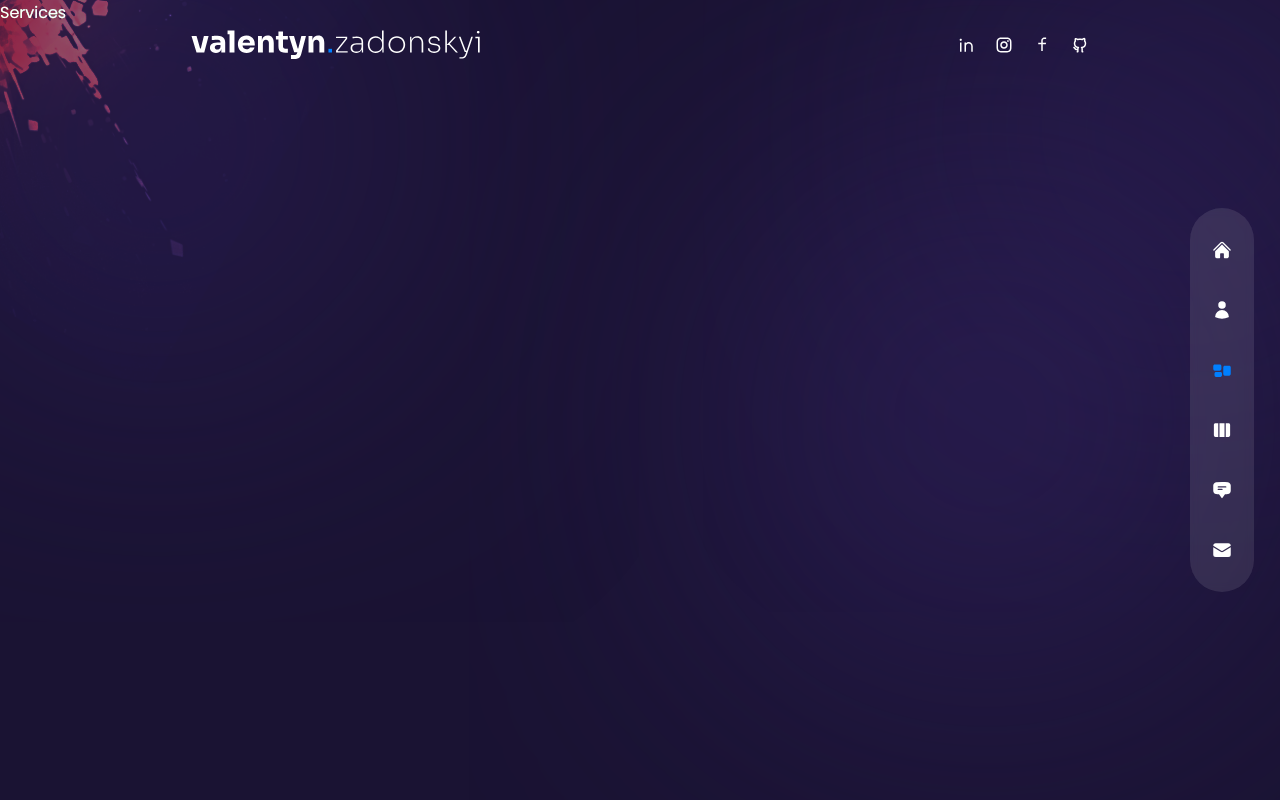
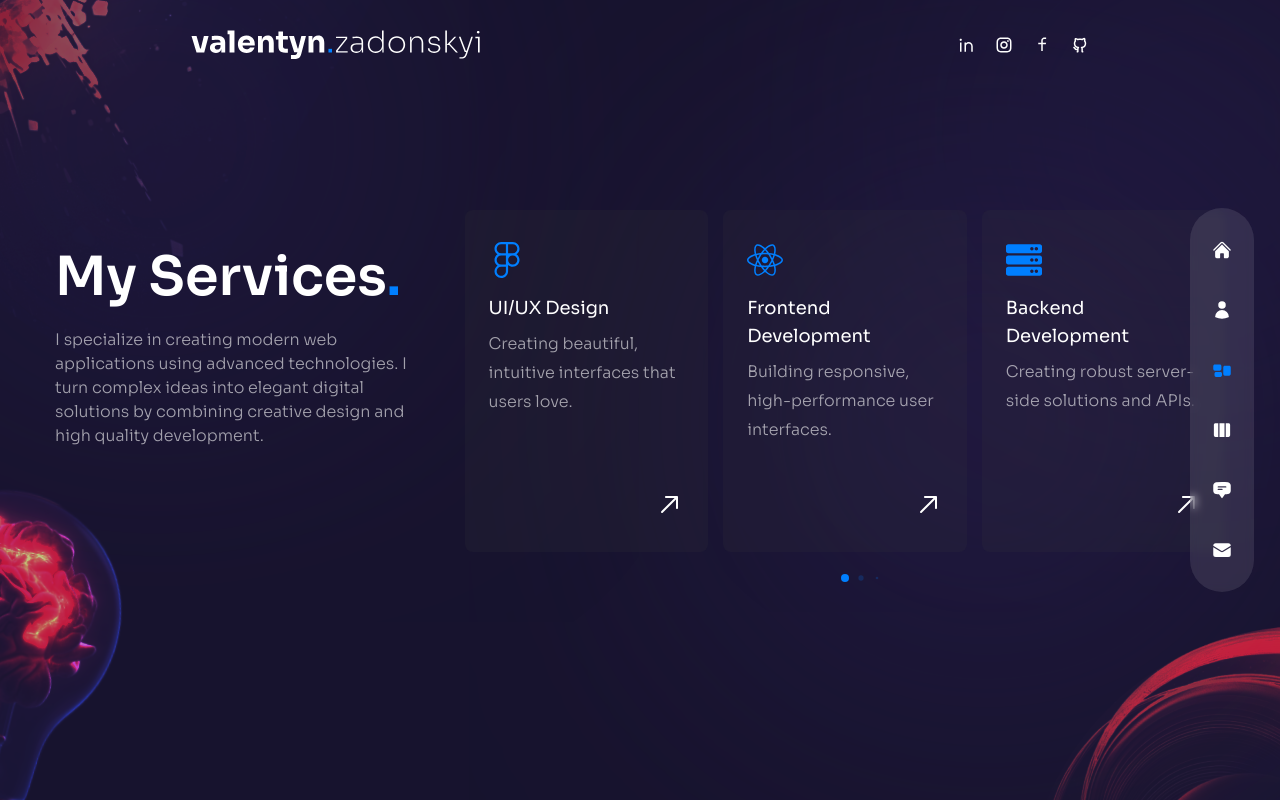
Before and after one commit to Valentynlang/my-portfolio-website, a Next.js app: page /services in a window 1280 px wide. Built offline with nearby package versions, Linux system fonts and the light colour scheme.

Commit message:
feature/ created a services page

```diff
--- a/components/Bulb.tsx
+++ b/components/Bulb.tsx
@@ -1,7 +1,10 @@
 import React from 'react';
+import Image from 'next/image';
 
 const Bulb: React.FC = () => {
-  return <div>Bulb</div>;
+  return <div className='absolute -left-36 -bottom-20 rotate-12 mix-blend-color-dodge animate-pulse duration-75 z-10 w-[200px] xl:w-[260px] '>
+    <Image src={'/bulb.png'} alt='bulb' width={260} height={200} className='w-full h-full'/>
+  </div>;
 
 };
 
--- a/components/Layout.tsx
+++ b/components/Layout.tsx
@@ -1,19 +1,19 @@
 import React from 'react';
+import { Sora } from 'next/font/google';
+import Nav from './Nav';
 import Header from './Header';
-import Nav from './Nav';
 import TopLeftImg from './TopLeftImg';
-import { Poppins } from 'next/font/google';
 import Head from 'next/head';
 
-const poppins = Poppins({
+const sora = Sora({
   subsets: ['latin'],
-  variable: '--font-poppins',
-  weight: ['100', '200', '300', '400', '500', '600', '700', '800', '900'],
+  weight: ['100', '200', '300', '400', '500', '600', '700', '800'],
+  variable: '--font-sora',
 });
 
 const Layout: React.FC<{ children: React.ReactNode }> = ({ children }) => {
   return (
-    <div className={`page bg-site text-white bg-cover bg-no-repeat ${poppins.variable} font-poppins relative`}>
+    <div className={`page bg-site text-white bg-cover bg-no-repeat ${sora.variable} font-sora relative`}>
       <Head>
         <title>Portfolio - Creative Developer</title>
         <meta name="description" content="Professional portfolio showcasing creative development work" />
--- a/components/ServiceSlider.tsx
+++ b/components/ServiceSlider.tsx
@@ -1,44 +1,171 @@
-import { CommonProps } from '@/types';
-import React from 'react';
+import React, { useState } from 'react';
 import {
-  RxCrop,
-  RxPencil2,
-  RxDesktop,
-  RxReader,
-  RxRocket,
+  RxArrowTopRight,
+  RxCross1,
 } from "react-icons/rx";
+import {
+  FaFigma,
+  FaReact,
+  FaServer,
+  FaCode,
+  FaTools,
+  FaRocket
+} from "react-icons/fa";
+import { Pagination, FreeMode } from 'swiper/modules';
+import { Swiper, SwiperSlide } from 'swiper/react';
+import 'swiper/css';
+import 'swiper/css/pagination';
+import 'swiper/css/free-mode';
+import { motion, AnimatePresence } from 'framer-motion';
 
 
 const serviceData = [
   {
-    icon: <RxCrop />,
-    title: 'Branding',
-    description: 'Lorem ipsum dolor sit amet, consectetur adipiscing elit.',
+    icon: <FaFigma />,
+    title: 'UI/UX Design',
+    description: 'Creating beautiful, intuitive interfaces that users love.',
+    details: 'I specialize in crafting user-centered design solutions that combine aesthetics with functionality. My design process includes user research, wireframing, prototyping, and iterative testing to ensure the final product meets both business goals and user needs. I create responsive designs that work seamlessly across all devices and screen sizes.'
   },
   {
-    icon: <RxPencil2 />,
-    title: 'Design',
-    description: 'Lorem ipsum dolor sit amet, consectetur adipiscing elit.',
+    icon: <FaReact />,
+    title: 'Frontend Development',
+    description: 'Building responsive, high-performance user interfaces.',
+    details: 'I develop frontend applications using the latest technologies including React, Next.js, TypeScript and modern CSS frameworks. My focus is on creating fast-loading, accessible, and responsive interfaces. I implement state management solutions, optimize application performance, and ensure cross-browser compatibility.'
   },
   {
-    icon: <RxDesktop />,
-    title: 'Development',
-    description: 'Lorem ipsum dolor sit amet, consectetur adipiscing elit.',
+    icon: <FaServer />,
+    title: 'Backend Development',
+    description: 'Creating robust server-side solutions and APIs.',
+    details: 'I build scalable backend systems using Node.js, Express, MongoDB, PostgreSQL and other modern technologies. My backend solutions include secure authentication systems, RESTful and GraphQL APIs, database design and optimization, and server-side logic. I implement best practices for security, performance, and maintainability.'
   },
   {
-    icon: <RxReader />,
-    title: 'Copywriting',
-    description: 'Lorem ipsum dolor sit amet, consectetur adipiscing elit.',
+    icon: <FaCode />,
+    title: 'Full-Stack Applications',
+    description: 'End-to-end development of complete web applications.',
+    details: 'I offer comprehensive full-stack development services, handling everything from database design to frontend implementation. My full-stack solutions integrate frontend and backend seamlessly, providing a cohesive user experience. I can build complete applications from scratch or expand existing systems with new features and capabilities.'
   },
   {
-    icon: <RxRocket />,
-    title: 'SEO',
-    description: 'Lorem ipsum dolor sit amet, consectetur adipiscing elit.',
+    icon: <FaTools />,
+    title: 'Maintenance & Support',
+    description: 'Ongoing support, bug fixes, and feature enhancements.',
+    details: 'I provide ongoing maintenance and support services to keep your web applications running smoothly. Services include troubleshooting and bug fixes, performance optimization, security updates, feature enhancements, and technical support. I can take over existing projects, provide code reviews, and implement improvements to legacy systems.'
+  },
+  {
+    icon: <FaRocket />,
+    title: 'Performance Optimization',
+    description: 'Improving the speed, efficiency and usability of web applications.',
+    details: 'I specialize in optimizing web applications for maximum performance. My optimization services include code refactoring, reducing load times, optimizing database queries, implementing caching strategies, optimizing assets (images, scripts, styles), and enhancing overall application responsiveness. I use modern tools and techniques to measure and improve performance metrics.'
   },
 ];
 
 const ServiceSlider: React.FC = () => {
-  return <div>Service Slider</div>;
+  const [selectedService, setSelectedService] = useState<number | null>(null);
+
+  const openModal = (index: number) => {
+    setSelectedService(index);
+  };
+
+  const closeModal = () => {
+    setSelectedService(null);
+  };
+
+  return (
+    <>
+      <Swiper
+        breakpoints={{
+          320: {
+            slidesPerView: 1,
+            spaceBetween: 15,
+          },
+          640: {
+            slidesPerView: 3,
+            spaceBetween: 15,
+          },
+        }}
+        freeMode={true}
+        pagination={{
+          clickable: true,
+          dynamicBullets: true,
+        }}
+        modules={[FreeMode, Pagination]}
+        className='h-[280px] sm:h-[380px]'
+      >
+        {serviceData.map((item, index) => {
+          return (
+            <SwiperSlide key={index}>
+              <div
+                className='bg-[rgba(65,65,65,0.15)] h-max md:min-h-[90%] rounded-lg px-6 py-8 flex flex-col justify-between group cursor-pointer hover:bg-[rgba(89,209,250,0.15)] transition-all duration-300'
+                onClick={() => openModal(index)}
+              >
+                <div className='text-4xl text-accent mb-4'>{item.icon}</div>
+                <div className='mb-2'>
+                  <div className='mb-2 text-lg'>{item.title}</div>
+                  <div className='max-w-[350px] leading-normal'><p>{item.description}</p></div>
+                </div>
+                <div className='text-3xl self-end mt-auto'>
+                  <RxArrowTopRight className='group-hover:text-accent group-hover:rotate-45 transition-all duration-300' />
+                </div>
+              </div>
+            </SwiperSlide>
+          );
+        })}
+      </Swiper>
+
+      <AnimatePresence>
+        {selectedService !== null && (
+          <motion.div
+            initial={{ opacity: 0 }}
+            animate={{ opacity: 1 }}
+            exit={{ opacity: 0 }}
+            className="fixed inset-0 bg-black/80 z-50 flex items-center justify-center p-4"
+            onClick={closeModal}
+          >
+            <motion.div
+              initial={{ scale: 0.9, opacity: 0 }}
+              animate={{ scale: 1, opacity: 1 }}
+              exit={{ scale: 0.9, opacity: 0 }}
+              className="bg-[#1F1F2F] p-6 rounded-lg max-w-md w-full relative"
+              onClick={(e) => e.stopPropagation()}
+            >
+              <button
+                className="absolute top-4 right-4 text-white/60 hover:text-white transition-colors"
+                onClick={closeModal}
+              >
+                <RxCross1 className="text-2xl" />
+              </button>
+
+              <div className="flex items-center mb-4">
+                <div className="text-4xl text-accent mr-4">
+                  {serviceData[selectedService].icon}
+                </div>
+                <h3 className="text-2xl font-semibold">
+                  {serviceData[selectedService].title}
+                </h3>
+              </div>
+
+              <p className="text-white/80 mb-4">
+                {serviceData[selectedService].description}
+              </p>
+
+              <div className="border-t border-white/10 pt-4">
+                <h4 className="text-lg font-medium mb-2">Service Details:</h4>
+                <p className="text-white/60">
+                  {serviceData[selectedService].details}
+                </p>
+              </div>
+
+              <button
+                className="mt-6 bg-accent hover:bg-accent/80 text-white py-2 px-4 rounded w-full transition-colors"
+                onClick={closeModal}
+              >
+                Close
+              </button>
+            </motion.div>
+          </motion.div>
+        )}
+      </AnimatePresence>
+    </>
+  );
 };
 
 export default ServiceSlider;
--- a/pages/_app.tsx
+++ b/pages/_app.tsx
@@ -5,9 +5,9 @@ import Transition from '@/components/Transition';
 import { useRouter } from 'next/router';
 import { AnimatePresence, motion } from 'framer-motion';
 
-
 function MyApp({ Component, pageProps }: AppProps) {
   const router = useRouter();
+
   return (
     <Layout>
       <AnimatePresence mode="wait">
--- a/pages/services/index.tsx
+++ b/pages/services/index.tsx
@@ -1,7 +1,42 @@
-import type { NextPage } from "next";
+import Circles from "@/components/Circles";
+import ServiceSlider from "@/components/ServiceSlider";
+import { motion } from "framer-motion";
+import { fadeIn } from "@/variants";
+import Bulb from "@/components/Bulb";
 
 const Services = () => {
-  return <div>Services</div>;
+  return (
+  <div className="h-full bg-primary/30 py-36 flex items-center ">
+    <Circles />
+    <div className="container mx-auto">
+      <div className="flex flex-col xl:flex-row gap-x-8">
+        <div className="text-center flex flex-col  xl:w-[30vw] lg:text-left mb-4 xl:mb-0">
+          <motion.h2 className="h2 xl:mt-8"
+            initial='hidden'
+            animate='show'
+            variants={fadeIn('up', 0.2)}
+          >
+            My Services<span className="text-accent">.</span>
+          </motion.h2>
+          <motion.p className="max-w-[400px] leading-normal"
+            initial='hidden'
+            animate='show'
+            variants={fadeIn('up', 0.4)}
+          >
+            I specialize in creating modern web applications using advanced technologies. I turn complex ideas into elegant digital solutions by combining creative design and high quality development.
+          </motion.p>
+        </div>
+        <motion.div className="w-full xl:max-w-[65%]"
+          initial='hidden'
+          animate='show'
+          variants={fadeIn('up', 0.6)}
+        >
+          <ServiceSlider />
+        </motion.div>
+      </div>
+    </div>
+    <Bulb />
+  </div>)
 };
 
 export default Services;
--- a/styles/globals.css
+++ b/styles/globals.css
@@ -8,14 +8,14 @@
 .swiper-horizontal > .swiper-pagination-bullets .swiper-pagination-bullet,
 .swiper-pagination-horizontal.swiper-pagination-bullets
   .swiper-pagination-bullet {
-  background-color: #f13024;
+  background-color: #007FFF;
 }
 
 .swiper-button-next:after,
 .swiper-button-prev:after,
 .swiper-button-next:after,
 .swiper-rtl .swiper-button-prev:after {
-  color: #f13024;
+  color: #007FFF;
 }
 
 .tab-active-blue::after {
```
Also changed, not shown: .eslintrc.json.
